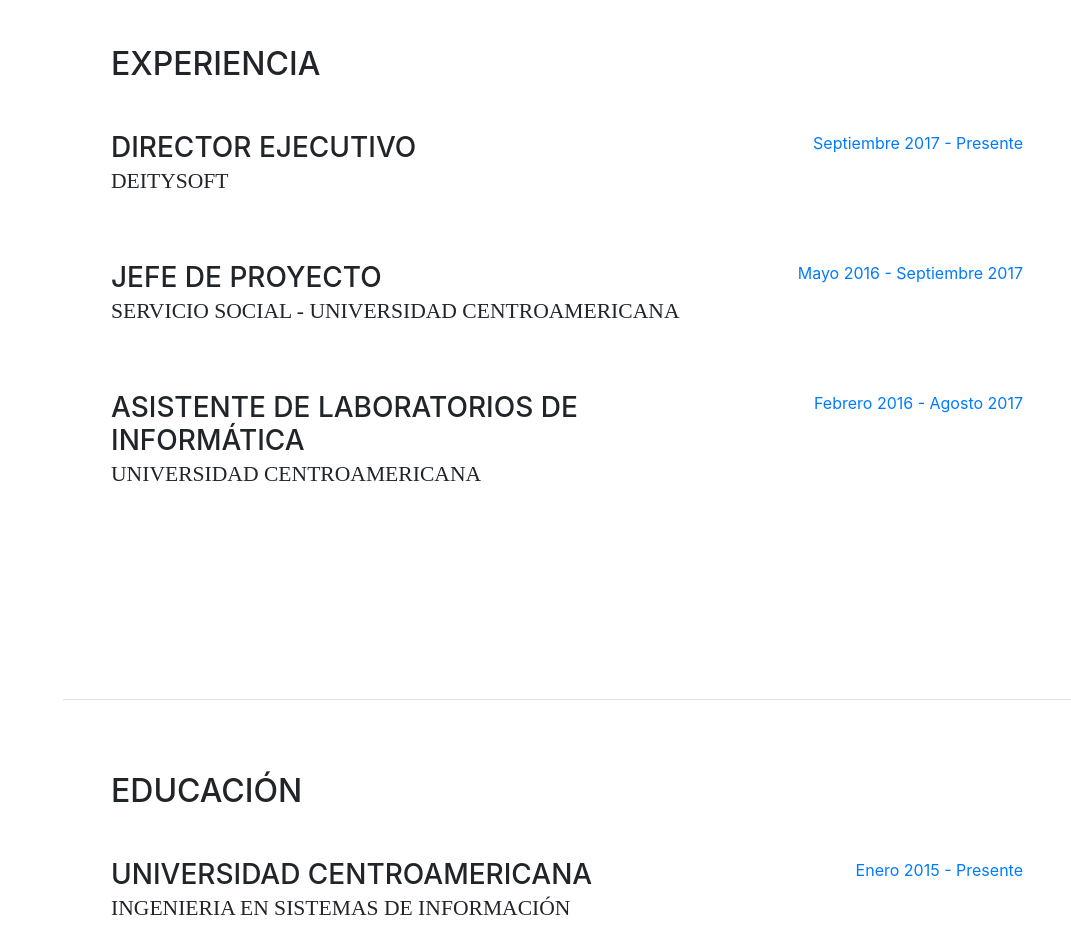
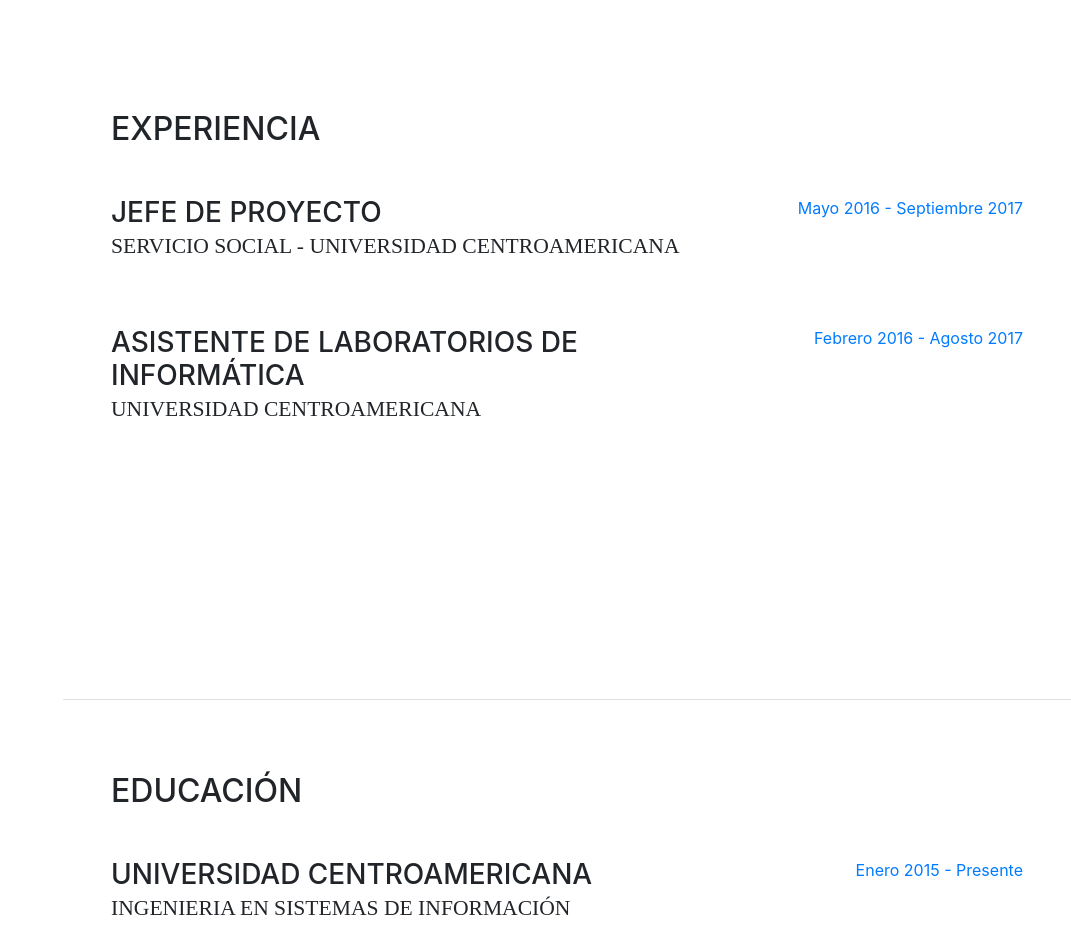
Before and after one commit to SaulSomarriba/SaulSomarriba.github.io, a website with bundled scripts: page index.html in a window 1280 px wide. Shown: the part 900-1831 px from the top of the page, without its empty margins (209-1280 px from the left). Built offline with nearby package versions, Linux system fonts and the light colour scheme; a web font is replaced by a local one.

Commit message:
Update index.html

```diff
--- a/index.html
+++ b/index.html
@@ -124,17 +124,6 @@
       <section class="resume-section p-3 p-lg-5 d-flex flex-column" id="experience">
         <div class="my-auto">
           <h2 class="mb-5">Experiencia</h2>
-
-          <div class="resume-item d-flex flex-column flex-md-row mb-5">
-            <div class="resume-content mr-auto">
-              <h3 class="mb-0">Director ejecutivo</h3>
-              <div class="subheading mb-3">DeitySoft</div>
-              <p></p>
-            </div>
-            <div class="resume-date text-md-right">
-              <span class="text-primary">Septiembre 2017 - Presente</span>
-            </div>
-          </div>
 
           <div class="resume-item d-flex flex-column flex-md-row mb-5">
             <div class="resume-content mr-auto">
```
